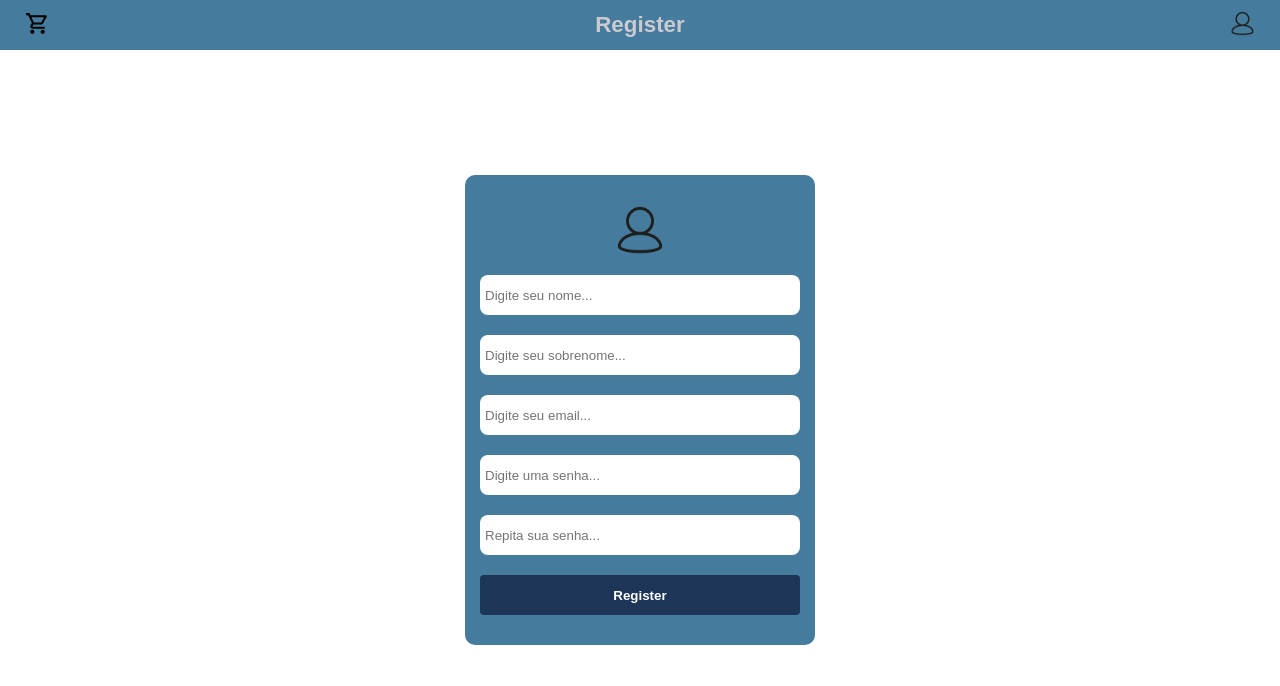
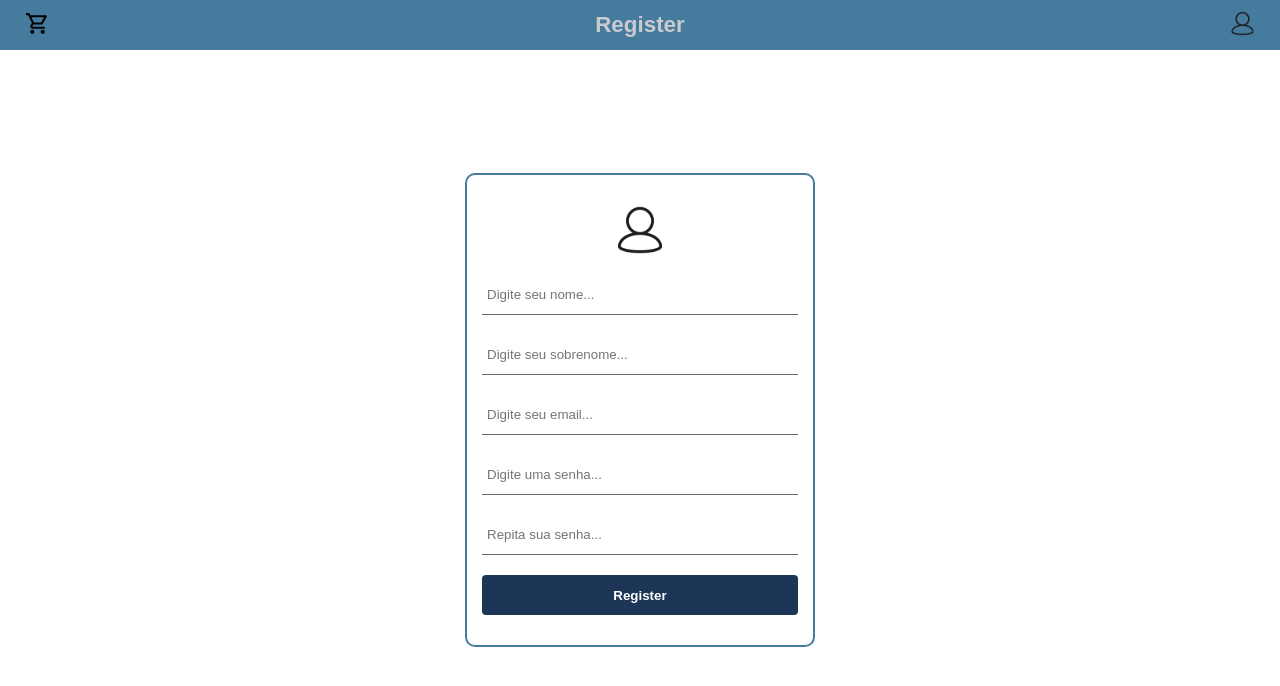
Before and after one commit to Alisson-Py/loja-virtual-frontend, a React (Create React App) app: page /register in a window 1280 px wide. Shown: the top 686 px of the page. Built offline with nearby package versions, Linux system fonts and the light colour scheme.

Commit message:
fix: change styles

```diff
--- a/src/pages/Register/index.css
+++ b/src/pages/Register/index.css
@@ -9,8 +9,9 @@
 
 .register main .form {
   width: 350px;
+  min-height: 350px;
   padding: 30px 15px;
-  background-color: var(--primary-color);
+  border: 2px solid var(--primary-color);
   border-radius: 10px;
   display: flex;
   flex-direction: column;
@@ -33,8 +34,8 @@
   height: 40px;
   color: #5c5c5c;
   padding-left: 5px;
-  border-radius: 8px;
   margin-bottom: 20px;
+  border-bottom: 1px solid #6c6c6c;
 }
 
 .register main .form button {
```
